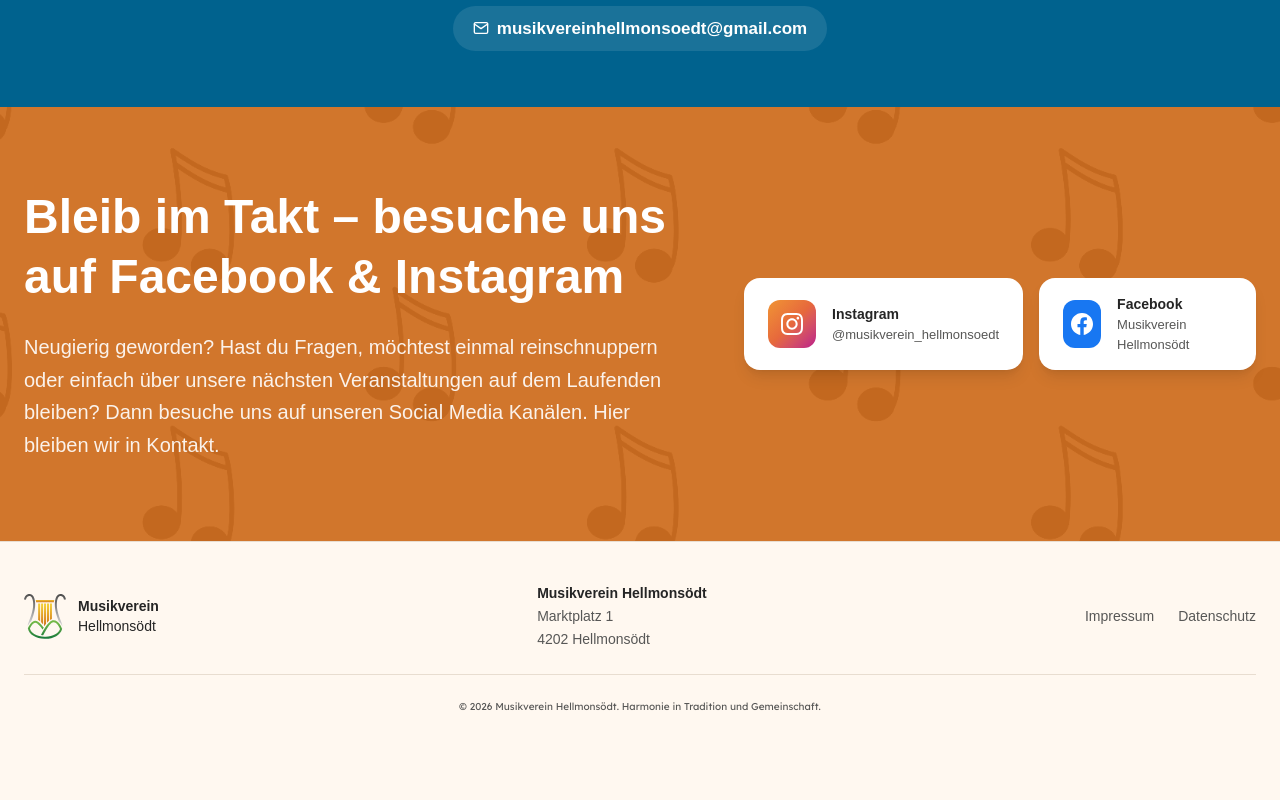
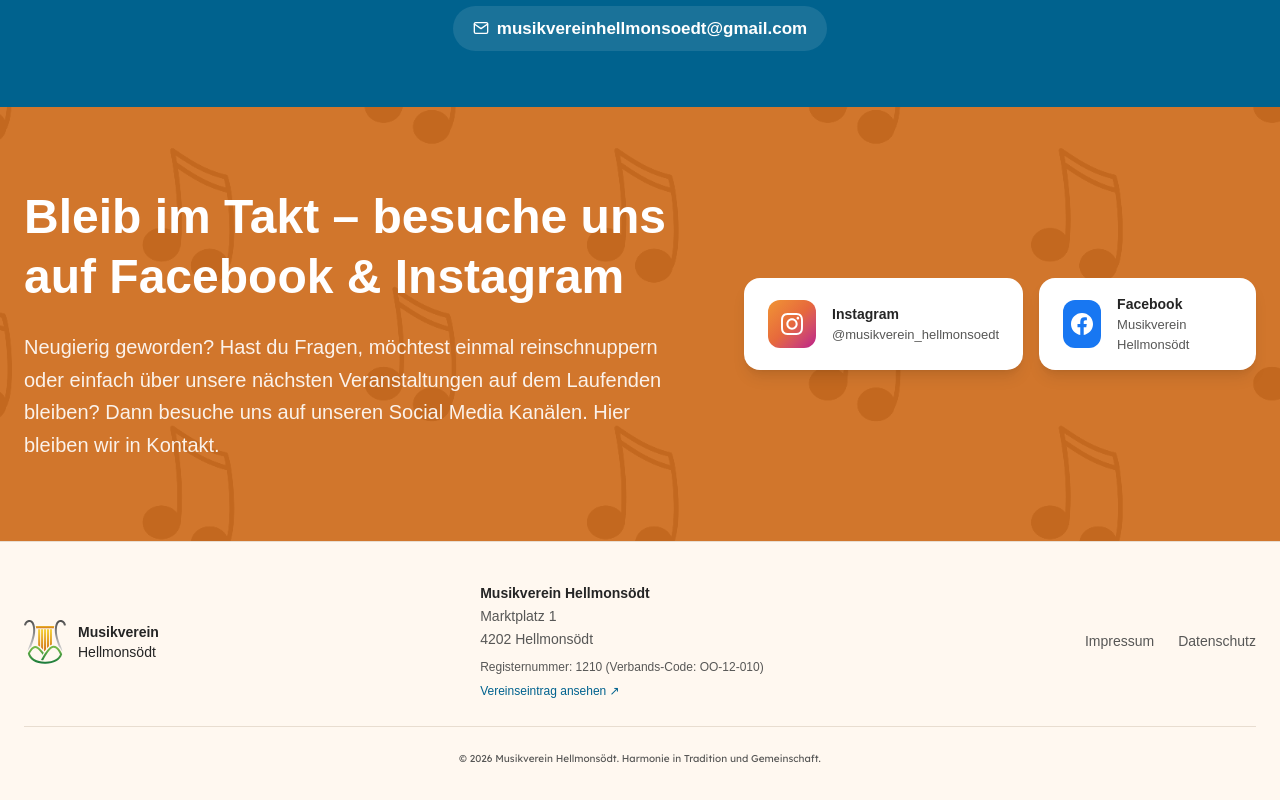
Before and after one commit to alinanie/musikverein, a Next.js app: page / in a window 1280 px wide. Shown: the part 7711-8511 px from the top of the page. Before the commit the page ends 8465 px from the top, so only its background shows below. Built offline with nearby package versions, Linux system fonts and the light colour scheme; a web font is replaced by a local one.

Commit message:
Ergänze Registernummer und Vereinseintrag im Footer
- Registernummer: 1210 (Verbands-Code: OO-12-010) hinzugefügt
- Link zur Vereinssuche: https://urfahr.ooe-bv.at/vereinssuche
- Notwendig für Google for Non-Profits Antrag

Co-Authored-By: Claude Haiku 4.5 <noreply@anthropic.com>

```diff
--- a/app/components/Footer.tsx
+++ b/app/components/Footer.tsx
@@ -19,6 +19,17 @@ export default function Footer() {
             <p className="font-semibold text-[#252525]">Musikverein Hellmonsödt</p>
             <p>Marktplatz 1</p>
             <p>4202 Hellmonsödt</p>
+            <p className="mt-2 text-[12px]">
+              Registernummer: 1210 (Verbands-Code: OO-12-010)
+            </p>
+            <a
+              href="https://urfahr.ooe-bv.at/vereinssuche"
+              target="_blank"
+              rel="noopener noreferrer"
+              className="inline-block mt-1 text-[12px] text-[#00628e] hover:underline"
+            >
+              Vereinseintrag ansehen ↗
+            </a>
           </address>
 
           {/* Footer links */}
```
